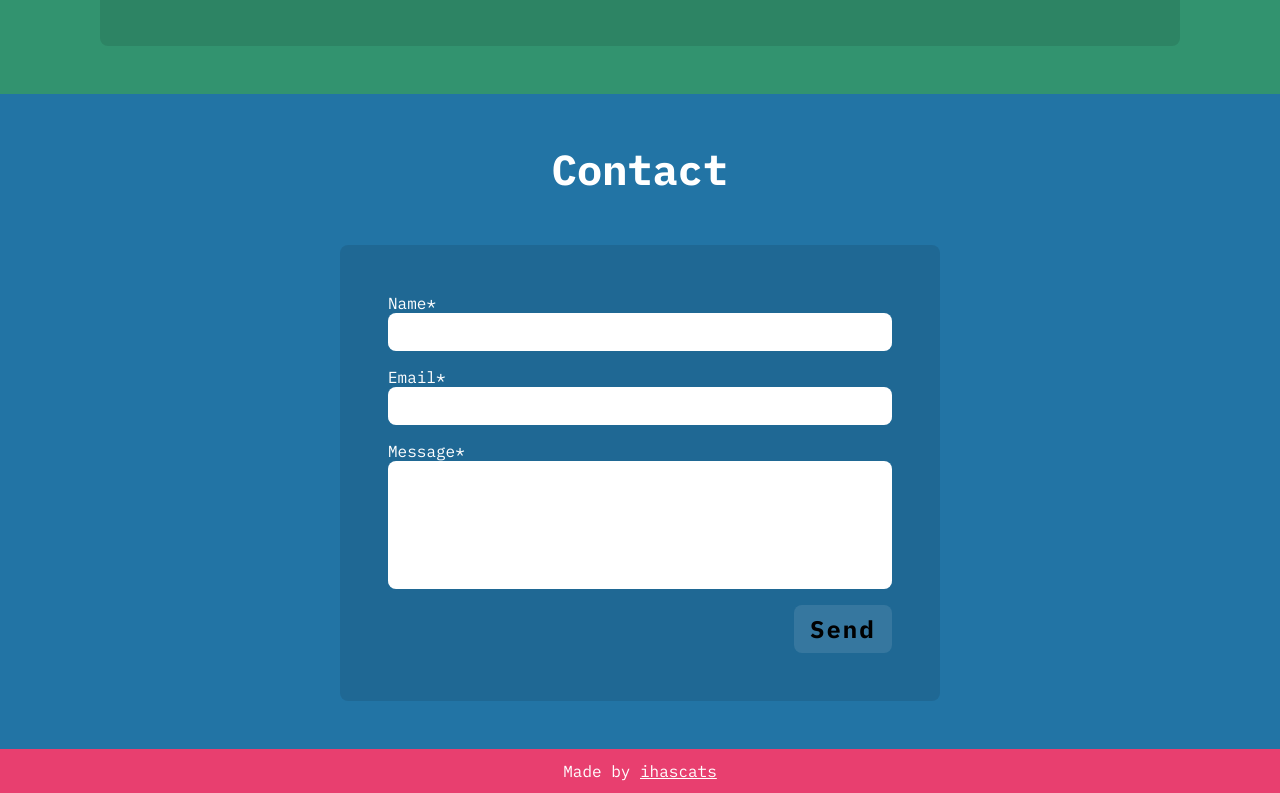
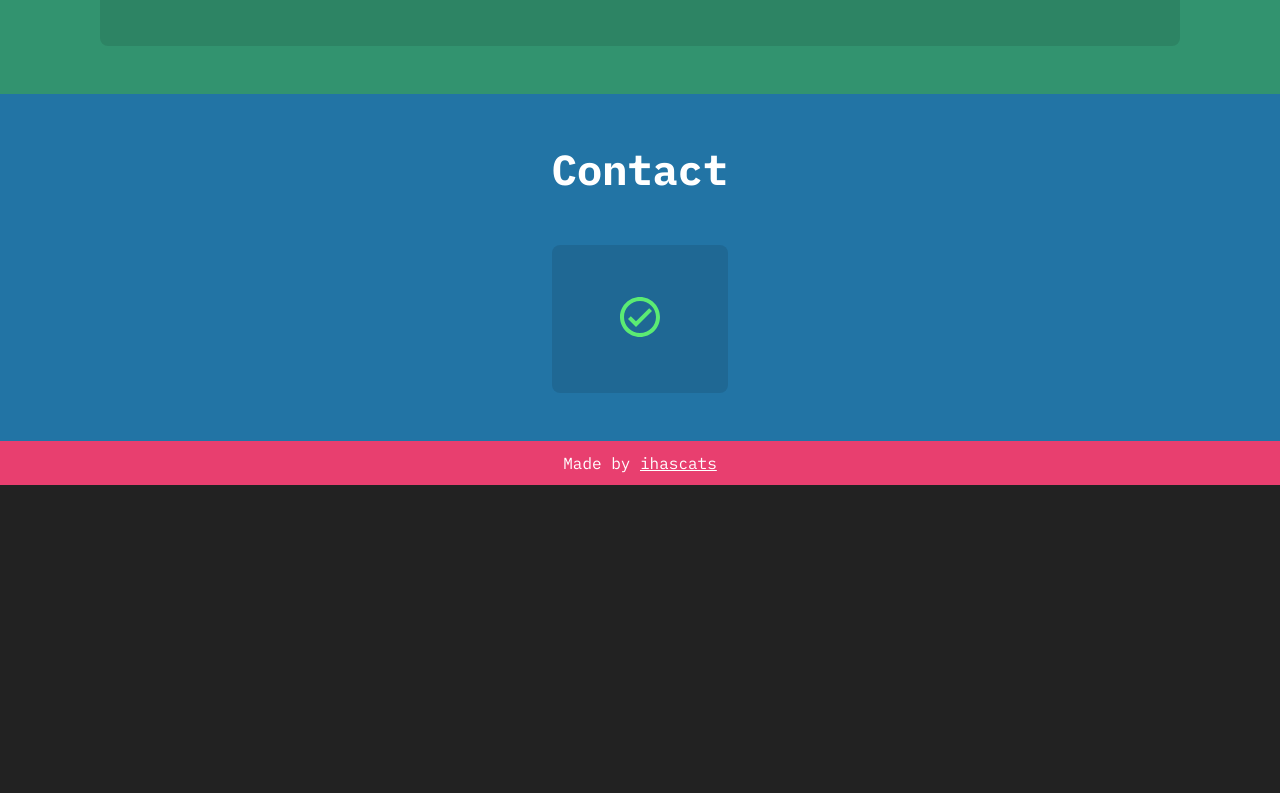
Before and after one commit to ihascats/portfolio-2, a React (Create React App) app: page / in a window 1280 px wide. Shown: the part 2548-3341 px from the top of the page. After the commit the page ends 3033 px from the top, so only its background shows below. Built offline with nearby package versions, Linux system fonts and the light colour scheme; grey boxes are pictures that could not be loaded.

Commit message:
Make projects look consistent, show form status

```diff
--- a/src/App.css
+++ b/src/App.css
@@ -158,6 +158,10 @@ nav > ul > li > button:hover {
   background: rgb(0 0 0 / 10%);
   border-radius: 8px;
 }
+.contact > div > div {
+  padding: 48px;
+  fill: #5beb73;
+}
 
 @media (max-width: 616px) {
   .contact {
--- a/src/components/ContactForm.js
+++ b/src/components/ContactForm.js
@@ -2,10 +2,13 @@ import './styles/ContactForm.css';
 
 import React, { useRef, useState } from 'react';
 import emailjs from '@emailjs/browser';
+import Icons from '../js/Icons';
 
 export const ContactForm = () => {
   const form = useRef();
-  const [messageSent, setMessageSent] = useState(false);
+  const [messageSent, setMessageSent] = useState(true);
+  const [messageFailed, setMessageFailed] = useState(false);
+  const iconPack = Icons();
 
   const sendEmail = (e) => {
     e.preventDefault();
@@ -37,10 +40,11 @@ export const ContactForm = () => {
         )
         .then(
           (result) => {
-            console.log(result.text);
+            setMessageSent(true);
           },
           (error) => {
-            console.log(error.text);
+            setMessageSent(true);
+            setMessageFailed(true);
           },
         );
     }
@@ -70,5 +74,7 @@ export const ContactForm = () => {
     </form>
   );
 
-  return <div>{messageSent ? null : formElement}</div>;
+  const formSent = <div>{messageFailed ? iconPack.fail : iconPack.check}</div>;
+
+  return <div>{messageSent ? formSent : formElement}</div>;
 };
--- a/src/components/styles/Project.css
+++ b/src/components/styles/Project.css
@@ -1,8 +1,8 @@
 .project {
   display: grid;
   grid-template-columns: repeat(auto-fit, minmax(0px, max-content));
+  justify-content: space-around;
   align-items: center;
-  justify-content: center;
   width: 1080px;
   padding: 48px;
   column-gap: 48px;
@@ -26,6 +26,9 @@
 
 .projectText {
   z-index: 1;
+  height: 100%;
+  width: inherit;
+  max-width: 100%;
 }
 
 .projectImage {
--- a/src/js/Icons.js
+++ b/src/js/Icons.js
@@ -1,5 +1,7 @@
 import Icon from '@mdi/react';
 import {
+  mdiCheckCircleOutline,
+  mdiCloseCircleOutline,
   mdiFirebase,
   mdiLanguageCss3,
   mdiLanguageHtml5,
@@ -75,6 +77,26 @@ export default function Icons() {
       color="inherit"
     />
   );
+  const check = (
+    <Icon
+      path={mdiCheckCircleOutline}
+      size={2}
+      horizontal
+      vertical
+      rotate={180}
+      color="inherit"
+    />
+  );
+  const fail = (
+    <Icon
+      path={mdiCloseCircleOutline}
+      size={2}
+      horizontal
+      vertical
+      rotate={180}
+      color="inherit"
+    />
+  );
 
   const icons = {
     html,
@@ -83,6 +105,8 @@ export default function Icons() {
     react,
     firebase,
     webpack,
+    check,
+    fail,
   };
 
   return icons;
```
